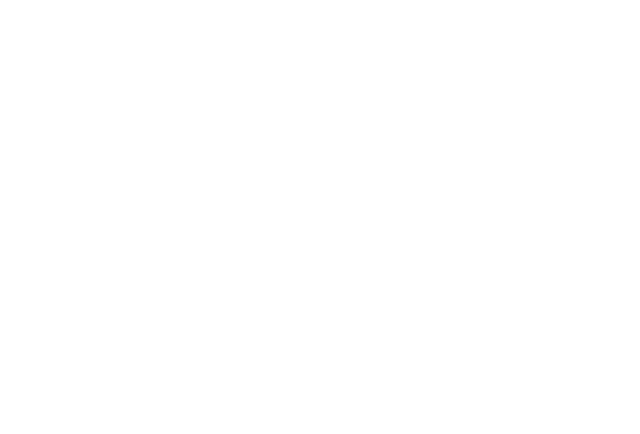
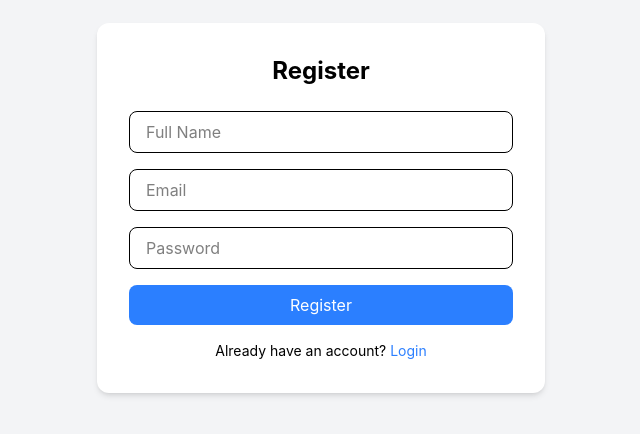
Before and after one commit to Sagarikatp/childsafetyfrontend, a React (Vite) app: page /register in a window 1280 px wide. Before the commit this address had no page. Shown: the part 192-626 px from the top of the page, without its empty margins (319-959 px from the left). Built offline with nearby package versions, Linux system fonts and the light colour scheme.

Commit message:
add logout button

```diff
--- a/src/App.jsx
+++ b/src/App.jsx
@@ -3,7 +3,8 @@ import Home from "./pages/Home";
 import HistoryView from "./pages/HistoryView";
 import CurrentLocationView from "./pages/CurrentLocationView";
 import Layout from "./components/Layout";
-
+import Login from "./pages/Login";
+import Register from "./pages/Register";
 export default function App() {
   return (
     <Router>
@@ -13,6 +14,8 @@ export default function App() {
           <Route path="history" element={<HistoryView />} />
           <Route path="current" element={<CurrentLocationView />} />
         </Route>
+        <Route path="login" element={<Login />} />
+        <Route path="register" element={<Register />} />
       </Routes>
     </Router>
   );
--- a/src/components/Layout.jsx
+++ b/src/components/Layout.jsx
@@ -1,8 +1,17 @@
-import { Outlet, NavLink, useLocation } from "react-router-dom";
+import { Outlet, NavLink, useLocation, useNavigate } from "react-router-dom";
 import { MapIcon, ClockIcon, HomeIcon } from "./Icons";
+import PrivateRoute from "./PrivateRoute";
+import { useAuth } from "../context/AuthContext";
 
 export default function Layout() {
   const location = useLocation();
+  const { logout } = useAuth();
+  const navigate = useNavigate();
+
+  const handleLogout = () => {
+    logout();
+    navigate("/login");
+  };
 
   // Helper function to determine if a route is active
   const isActive = (path) => {
@@ -10,10 +19,17 @@ export default function Layout() {
   };
 
   return (
+    <PrivateRoute>
       <div className="flex flex-col h-screen bg-gray-100">
         {/* Header */}
-      <header className="bg-blue-600 text-white p-4 shadow-md">
+        <header className="bg-blue-600 text-white p-4 shadow-md flex justify-between items-center">
           <h1 className="text-xl font-bold">Location Tracker</h1>
+          <button
+            onClick={handleLogout}
+            className="bg-white text-blue-600 px-3 py-1 rounded hover:bg-blue-100 transition"
+          >
+            Logout
+          </button>
         </header>
 
         {/* Main content */}
@@ -123,5 +139,6 @@ export default function Layout() {
           </div>
         </nav>
       </div>
+    </PrivateRoute>
   );
 }
--- a/src/components/MapPlaceHolder.jsx
+++ b/src/components/MapPlaceHolder.jsx
@@ -1,5 +1,4 @@
 import { MapIcon } from "./Icons";
-
 export default function MapPlaceholder({ message, isError = false }) {
   return (
     <div className="flex flex-col items-center justify-center h-full bg-gray-100">
--- /dev/null
+++ b/src/components/PrivateRoute.jsx
@@ -0,0 +1,14 @@
+// src/components/PrivateRoute.jsx
+
+import { Navigate } from "react-router-dom";
+import { useAuth } from "../context/AuthContext";
+
+export default function PrivateRoute({ children }) {
+  const { token } = useAuth();
+
+  if (!token) {
+    return <Navigate to="/login" />;
+  }
+
+  return children;
+}
--- /dev/null
+++ b/src/context/AuthContext.jsx
@@ -0,0 +1,74 @@
+// src/context/AuthContext.js
+
+import { createContext, useContext, useState, useEffect } from "react";
+import axios from "axios";
+
+const AuthContext = createContext();
+
+export function AuthProvider({ children }) {
+  const [user, setUser] = useState(null);
+  const [token, setToken] = useState(null);
+
+  // On component mount, check if token exists
+  useEffect(() => {
+    const storedToken = localStorage.getItem("authToken");
+    if (storedToken) {
+      setToken(storedToken);
+
+      // Optionally, verify the token or fetch user details
+      axios
+        .get("http://localhost:3000/api/auth/profile", {
+          headers: { Authorization: `Bearer ${storedToken}` },
+        })
+        .then((res) => {
+          setUser(res.data.user); // Assuming your API returns { user: {...} }
+        })
+        .catch((err) => {
+          console.error("Token validation failed:", err);
+          localStorage.removeItem("authToken");
+          setToken(null);
+          setUser(null);
+        });
+    }
+  }, []);
+
+  const login = async (email, password) => {
+    try {
+      const res = await axios.post("http://localhost:3000/api/auth/login", {
+        email,
+        password,
+      });
+
+      setUser({ email }); // You may want to use `res.data.user` if available
+      setToken(res.data.token);
+      localStorage.setItem("authToken", res.data.token);
+
+      return { success: true };
+    } catch (error) {
+      console.error(
+        "Login error:",
+        error.response?.data?.message || error.message
+      );
+      return {
+        success: false,
+        message: error.response?.data?.message || "Login failed",
+      };
+    }
+  };
+
+  const logout = () => {
+    setUser(null);
+    setToken(null);
+    localStorage.removeItem("authToken");
+  };
+
+  return (
+    <AuthContext.Provider value={{ user, token, login, logout }}>
+      {children}
+    </AuthContext.Provider>
+  );
+}
+
+export function useAuth() {
+  return useContext(AuthContext);
+}
--- a/src/main.jsx
+++ b/src/main.jsx
@@ -2,10 +2,13 @@ import React from "react";
 import ReactDOM from "react-dom/client";
 import "./index.css";
 import App from "./App";
+import { AuthProvider } from "./context/AuthContext";
 
 const root = ReactDOM.createRoot(document.getElementById("root"));
 root.render(
   <React.StrictMode>
-    <App />
+    <AuthProvider>
+      <App />
+    </AuthProvider>
   </React.StrictMode>
 );
--- /dev/null
+++ b/src/pages/Login.jsx
@@ -0,0 +1,70 @@
+// src/pages/Login.jsx
+
+import React, { useState } from "react";
+import { useAuth } from "../context/AuthContext";
+import { Link, Navigate, useNavigate } from "react-router-dom";
+
+export default function Login() {
+  const { login, token } = useAuth();
+
+  const navigate = useNavigate();
+
+  const [email, setEmail] = useState("");
+  const [password, setPassword] = useState("");
+  const [error, setError] = useState("");
+
+  if (token) {
+    return <Navigate to="/" />;
+  }
+
+  const handleSubmit = async (e) => {
+    e.preventDefault();
+    setError("");
+
+    const result = await login(email, password);
+    if (result.success) {
+      navigate("/");
+    } else {
+      setError(result.message);
+    }
+  };
+
+  return (
+    <div className="flex justify-center items-center h-screen bg-gray-100">
+      <div className="bg-white p-8 rounded-xl shadow-md w-full max-w-md">
+        <h2 className="text-2xl font-bold text-center mb-6">Login</h2>
+        <form className="space-y-4" onSubmit={handleSubmit}>
+          <input
+            type="email"
+            placeholder="Email"
+            className="w-full px-4 py-2 border rounded-lg focus:outline-none focus:ring-2 focus:ring-blue-400"
+            value={email}
+            onChange={(e) => setEmail(e.target.value)}
+            required
+          />
+          <input
+            type="password"
+            placeholder="Password"
+            className="w-full px-4 py-2 border rounded-lg focus:outline-none focus:ring-2 focus:ring-blue-400"
+            value={password}
+            onChange={(e) => setPassword(e.target.value)}
+            required
+          />
+          {error && <p className="text-red-500 text-sm">{error}</p>}
+          <button
+            type="submit"
+            className="w-full bg-blue-500 text-white py-2 rounded-lg hover:bg-blue-600 transition duration-200"
+          >
+            Login
+          </button>
+        </form>
+        <p className="mt-4 text-center text-sm">
+          Don't have an account?{" "}
+          <Link to="/register" className="text-blue-500 hover:underline">
+            Register
+          </Link>
+        </p>
+      </div>
+    </div>
+  );
+}
--- /dev/null
+++ b/src/pages/Register.jsx
@@ -0,0 +1,104 @@
+import React, { useState } from "react";
+import { Link, useNavigate } from "react-router-dom";
+
+export default function Register() {
+  const [formData, setFormData] = useState({
+    name: "",
+    email: "",
+    password: "",
+  });
+
+  const [error, setError] = useState("");
+  const [success, setSuccess] = useState("");
+  const navigate = useNavigate();
+
+  const handleChange = (e) => {
+    setFormData({ ...formData, [e.target.name]: e.target.value });
+  };
+
+  const handleSubmit = async (e) => {
+    e.preventDefault();
+    setError("");
+    setSuccess("");
+
+    try {
+      const response = await fetch("http://localhost:3000/api/auth/register", {
+        method: "POST",
+        headers: {
+          "Content-Type": "application/json",
+        },
+        body: JSON.stringify(formData),
+      });
+
+      const data = await response.json();
+
+      if (response.ok) {
+        setSuccess(data.message);
+        // Optionally redirect to login page
+        setTimeout(() => navigate("/login"), 1500);
+      } else {
+        setError(data.message || "Registration failed");
+      }
+    } catch (err) {
+      setError("Server error. Please try again.");
+    }
+  };
+
+  return (
+    <div className="flex justify-center items-center h-screen bg-gray-100">
+      <div className="bg-white p-8 rounded-xl shadow-md w-full max-w-md">
+        <h2 className="text-2xl font-bold text-center mb-6">Register</h2>
+
+        <form className="space-y-4" onSubmit={handleSubmit}>
+          <input
+            type="text"
+            name="name"
+            placeholder="Full Name"
+            value={formData.name}
+            onChange={handleChange}
+            className="w-full px-4 py-2 border rounded-lg focus:outline-none focus:ring-2 focus:ring-blue-400"
+            required
+          />
+          <input
+            type="email"
+            name="email"
+            placeholder="Email"
+            value={formData.email}
+            onChange={handleChange}
+            className="w-full px-4 py-2 border rounded-lg focus:outline-none focus:ring-2 focus:ring-blue-400"
+            required
+          />
+          <input
+            type="password"
+            name="password"
+            placeholder="Password"
+            value={formData.password}
+            onChange={handleChange}
+            className="w-full px-4 py-2 border rounded-lg focus:outline-none focus:ring-2 focus:ring-blue-400"
+            required
+          />
+          <button
+            type="submit"
+            className="w-full bg-blue-500 text-white py-2 rounded-lg hover:bg-blue-600 transition duration-200"
+          >
+            Register
+          </button>
+        </form>
+
+        {error && (
+          <p className="text-red-500 text-sm mt-2 text-center">{error}</p>
+        )}
+        {success && (
+          <p className="text-green-500 text-sm mt-2 text-center">{success}</p>
+        )}
+
+        <p className="mt-4 text-center text-sm">
+          Already have an account?{" "}
+          <Link to="/login" className="text-blue-500 hover:underline">
+            Login
+          </Link>
+        </p>
+      </div>
+    </div>
+  );
+}
```
Lines whose indentation alone changed are shown as unchanged.
